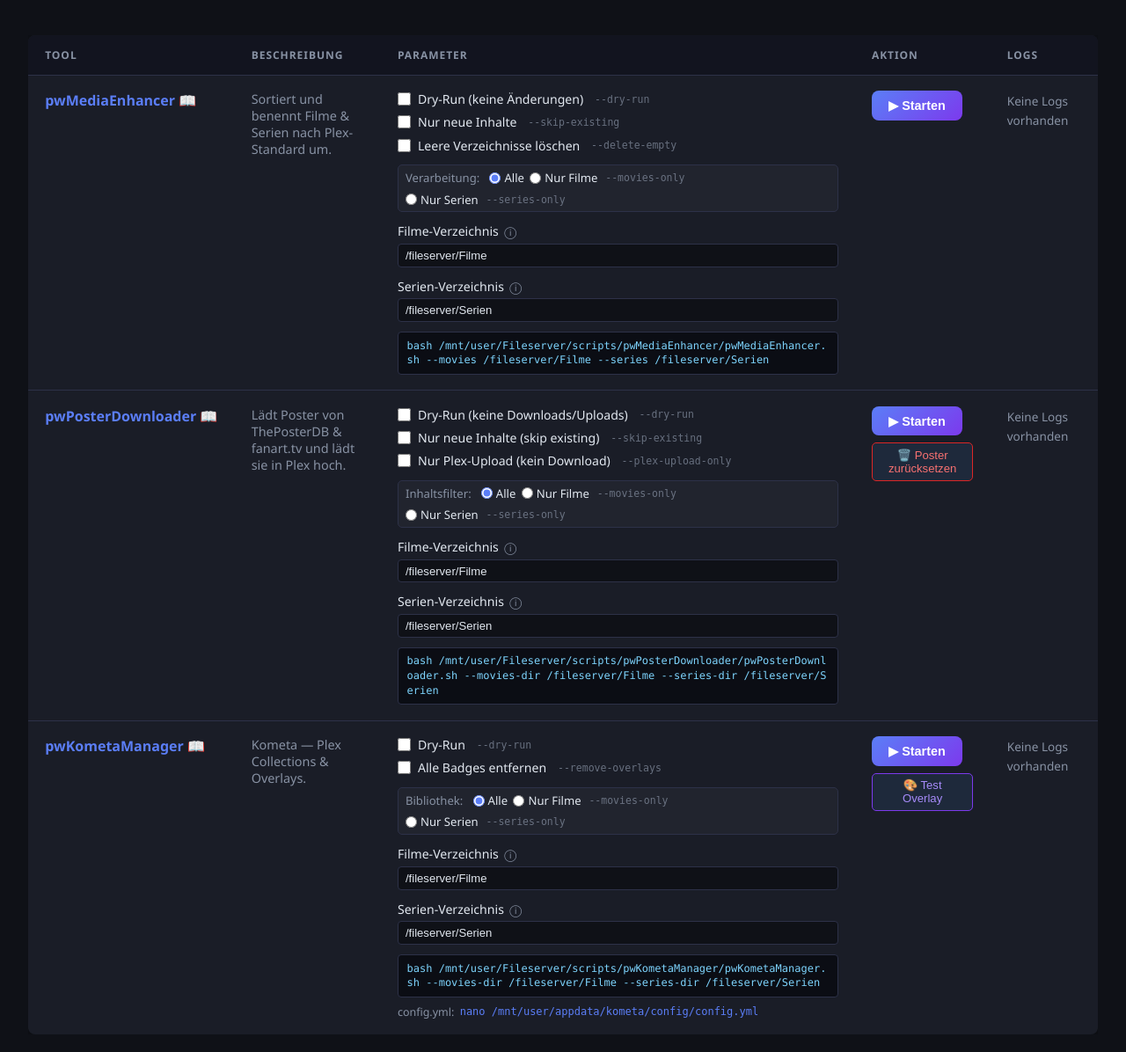
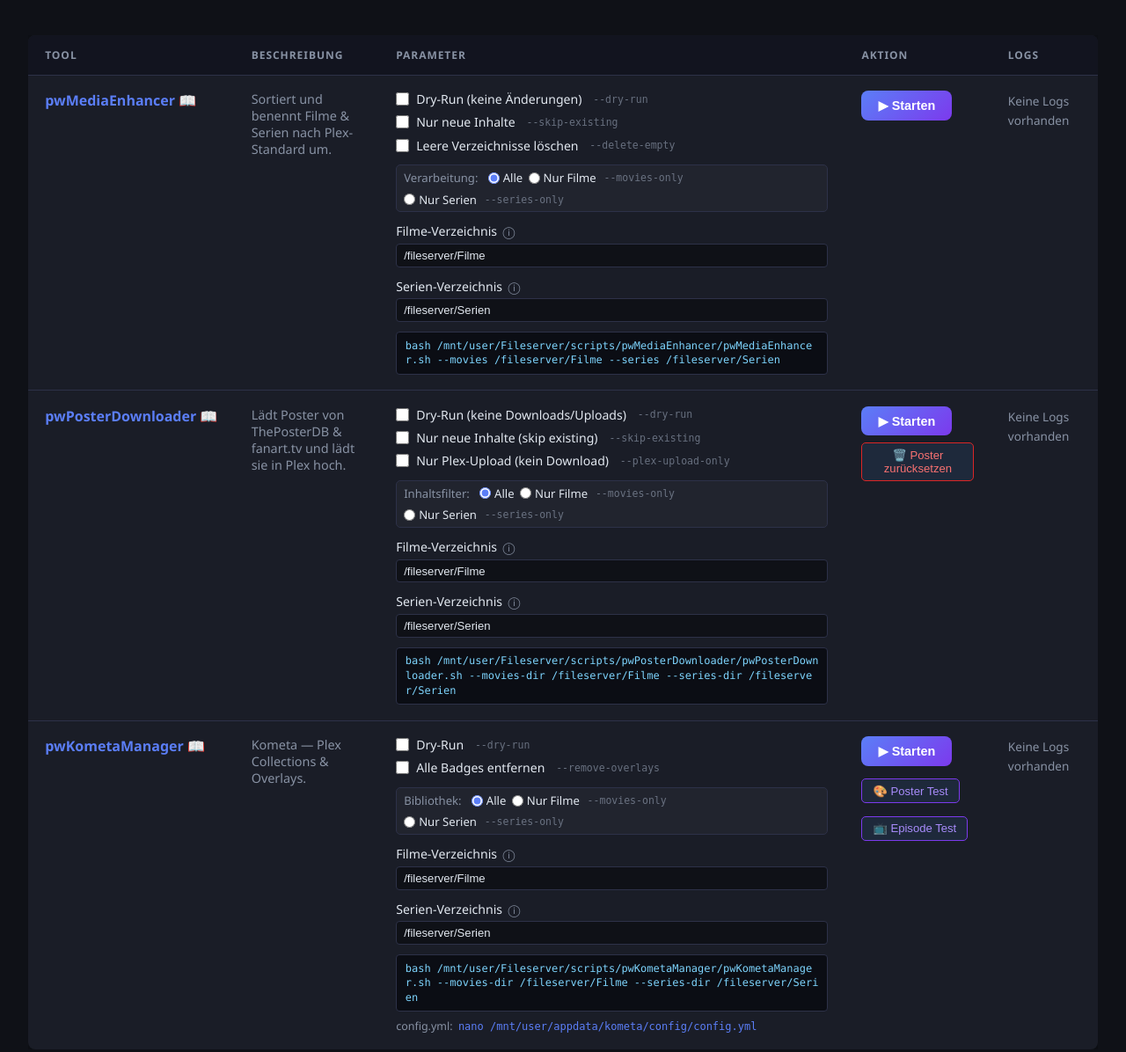
Before and after one commit to pennywise81/pwMediaManager, a Flask app: page / in a window 1280 px wide. Shown: the part 101-1297 px from the top of the page at 88% size. Run offline with Flask 3, Linux system fonts and the light colour scheme; parts of the project's set-up code (start-up, migrations or seed data) failed here and were passed over.

Commit message:
Two test overlay buttons (Poster/Episode), updated Kometa config
- 🎨 Poster Test: random movie or series poster
- 📺 Episode Test: random episode thumb from random series
- Kometa config: explicit positions + IMDb rating bottom-right
  + episode overlays for resolution/audio/ratings

Co-authored-by: Copilot <223556219+Copilot@users.noreply.github.com>

```diff
--- a/app/app.py
+++ b/app/app.py
@@ -454,17 +454,25 @@ def delete_posters():
 def test_overlay():
     data = request.json or {}
     tool         = data.get("tool", "pwKometaManager")
-    overlay_type = data.get("type", "movies")
+    overlay_type = data.get("type", "movies")   # movies / series / episode
+    is_episode   = overlay_type == "episode"
 
     cfg = SCRIPTS.get(tool)
     if not cfg:
         return jsonify({"error": "unknown tool"}), 404
 
-    settings  = load_settings()
-    dir_key   = "movies_dir" if overlay_type == "movies" else "series_dir"
-    section_id = 1 if overlay_type == "movies" else 2
-    default_dir = "/fileserver/Filme" if overlay_type == "movies" else "/fileserver/Serien"
-    base_dir  = settings.get(f"{tool}_{dir_key}", default_dir)
+    settings   = load_settings()
+    series_dir = settings.get(f"{tool}_series_dir", "/fileserver/Serien")
+    movies_dir = settings.get(f"{tool}_movies_dir", "/fileserver/Filme")
+
+    if overlay_type == "movies":
+        base_dir   = movies_dir
+        section_id = 1
+        tag_elem   = "Video"
+    else:
+        base_dir   = series_dir
+        section_id = 2
+        tag_elem   = "Directory"
 
     # 1. Pick a random folder
     try:
@@ -476,12 +484,10 @@ def test_overlay():
 
     entry       = random.choice(entries)
     folder_name = entry.name
-    # Extract title (strip year and imdb suffix)
     match = re.match(r'^(.+?)\s*\(\d{4}\)', folder_name)
     title = match.group(1).strip() if match else re.sub(r'\s*\{[^}]+\}', '', folder_name).strip()
 
-    # 2. Search Plex for the item
-    tag_elem = "Video" if overlay_type == "movies" else "Directory"
+    # 2. Search Plex for the show/movie
     try:
         resp = http_requests.get(
             f"{PLEX_URL}/library/sections/{section_id}/all",
@@ -497,39 +503,56 @@ def test_overlay():
     if item is None:
         return jsonify({"error": f"Item not found in Plex: '{title}'"}), 404
 
-    rating_key = item.get("ratingKey")
+    show_key = item.get("ratingKey")
 
-    # 3. Add "test" label to item
+    # 3a. For episode mode: pick a random episode
+    if is_episode:
+        try:
+            ep_resp = http_requests.get(
+                f"{PLEX_URL}/library/metadata/{show_key}/allLeaves",
+                params={"X-Plex-Token": PLEX_TOKEN},
+                timeout=15,
+            )
+            ep_resp.raise_for_status()
+            ep_root    = ET.fromstring(ep_resp.content)
+            episodes   = ep_root.findall(".//Video")
+            if not episodes:
+                return jsonify({"error": "No episodes found"}), 404
+            ep         = random.choice(episodes)
+            target_key = ep.get("ratingKey")
+            item_name  = f"{folder_name} – {ep.get('title', 'Episode')}"
+        except Exception as e:
+            return jsonify({"error": f"Episode fetch error: {e}"}), 500
+    else:
+        target_key = show_key
+        item_name  = folder_name
+
+    # 4. Add "test" label
     try:
         http_requests.put(
-            f"{PLEX_URL}/library/metadata/{rating_key}",
+            f"{PLEX_URL}/library/metadata/{target_key}",
             params={"label[0].tag.tag": "test", "X-Plex-Token": PLEX_TOKEN},
             timeout=10,
         )
     except Exception as e:
         return jsonify({"error": f"Plex label error: {e}"}), 500
 
-    # 4. Run Kometa with --run-tests --overlays-only
+    # 5. Run Kometa with --run-tests --overlays-only
     script_path = cfg.get("script", "/scripts/pwKometaManager/pwKometaManager.sh")
-    cmd = ["bash", script_path, "--run-tests", "--overlays-only"]
-    movies_dir = settings.get("pwKometaManager_movies_dir", "/fileserver/Filme")
-    series_dir = settings.get("pwKometaManager_series_dir", "/fileserver/Serien")
-    cmd += ["--movies-dir", movies_dir, "--series-dir", series_dir]
-
+    cmd = ["bash", script_path, "--run-tests", "--overlays-only",
+           "--movies-dir", movies_dir, "--series-dir", series_dir]
     try:
         subprocess.run(cmd, timeout=300, check=False,
                        stdout=subprocess.DEVNULL, stderr=subprocess.DEVNULL)
-    except subprocess.TimeoutExpired:
-        pass
-    except Exception as e:
-        # Best-effort: still try to return poster and clean up label
+    except (subprocess.TimeoutExpired, Exception):
         pass
 
-    # 5. Fetch the item's current poster from Plex
+    # 6. Fetch poster/thumb
+    thumb_path = "thumb" if not is_episode else "thumb"
     poster_data = None
     try:
         thumb_resp = http_requests.get(
-            f"{PLEX_URL}/library/metadata/{rating_key}/thumb",
+            f"{PLEX_URL}/library/metadata/{target_key}/thumb",
             params={"X-Plex-Token": PLEX_TOKEN},
             timeout=15,
         )
@@ -538,10 +561,10 @@ def test_overlay():
     except Exception:
         pass
 
-    # 6. Remove "test" label
+    # 7. Remove "test" label
     try:
         http_requests.put(
-            f"{PLEX_URL}/library/metadata/{rating_key}",
+            f"{PLEX_URL}/library/metadata/{target_key}",
             params={"label[0].tag.tag": "test", "label[0].tag.remove": "1",
                     "X-Plex-Token": PLEX_TOKEN},
             timeout=10,
@@ -550,10 +573,10 @@ def test_overlay():
         pass
 
     if not poster_data:
-        return jsonify({"error": "Could not fetch poster from Plex after Kometa run"}), 500
+        return jsonify({"error": "Could not fetch image from Plex after Kometa run"}), 500
 
     response = Response(poster_data, mimetype="image/jpeg")
-    response.headers["X-Item-Name"] = folder_name
+    response.headers["X-Item-Name"] = item_name
     return response
 
 
--- a/app/templates/index.html
+++ b/app/templates/index.html
@@ -110,8 +110,12 @@
               <span class="delete-status" id="delete-status-{{ key }}"></span>
               {% endif %}
               {% if cfg.config_path is defined %}
-              <button class="test-btn" id="test-btn-{{ key }}"
-                      onclick="runTestOverlay('{{ key }}', this)">🎨 Test Overlay</button>
+              <div style="display:flex;gap:0.4rem;flex-wrap:wrap;margin-top:0.4rem">
+                <button class="test-btn" id="test-btn-poster-{{ key }}"
+                        onclick="runTestOverlay('{{ key }}', this, 'movies')">🎨 Poster Test</button>
+                <button class="test-btn" id="test-btn-episode-{{ key }}"
+                        onclick="runTestOverlay('{{ key }}', this, 'episode')">📺 Episode Test</button>
+              </div>
               {% endif %}
             </td>
             <td class="tool-logs">
@@ -328,11 +332,13 @@
       while (ul.children.length > 10) ul.removeChild(ul.lastChild);
     }
 
-    function runTestOverlay(tool, btn) {
-      const form = document.getElementById('form-' + tool);
-      const radios = form.querySelectorAll('[name="content_filter"]');
-      let type = 'movies';
-      radios.forEach(r => { if (r.checked && r.value === '--series-only') type = 'series'; });
+    function runTestOverlay(tool, btn, type) {
+      if (!type) {
+        const form = document.getElementById('form-' + tool);
+        const radios = form.querySelectorAll('[name="content_filter"]');
+        type = 'movies';
+        radios.forEach(r => { if (r.checked && r.value === '--series-only') type = 'series'; });
+      }
 
       const origText = btn.textContent;
       btn.disabled = true;
```
